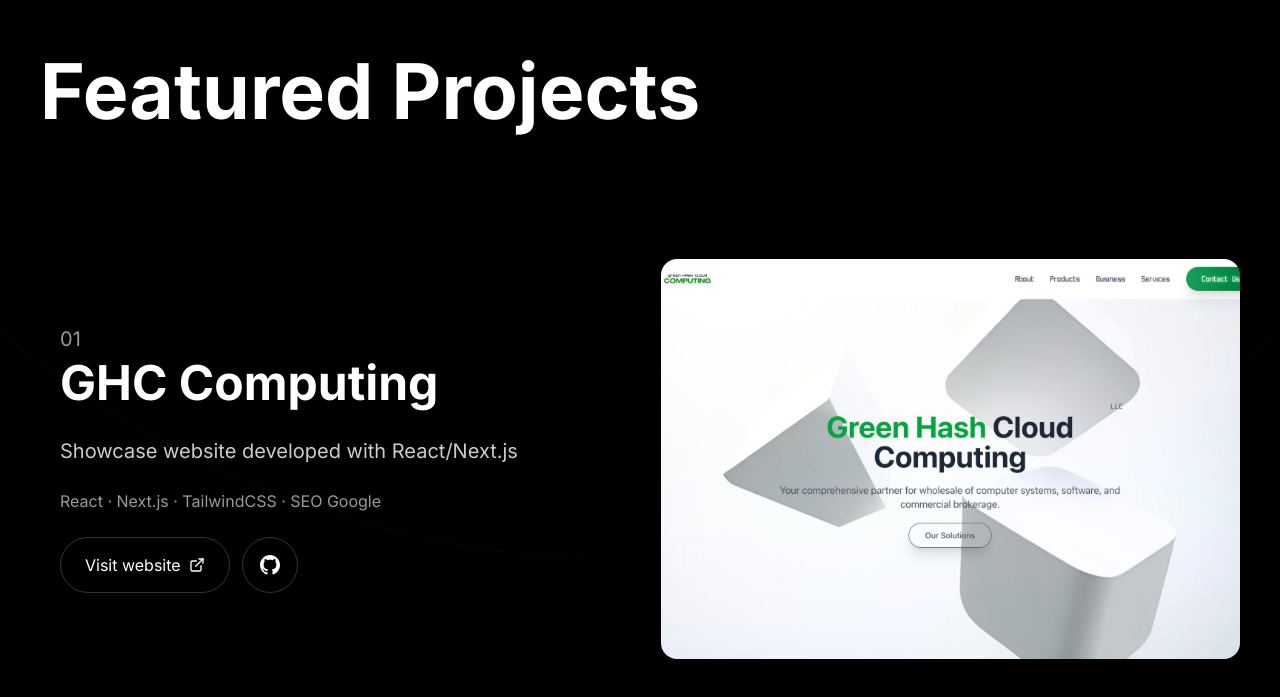
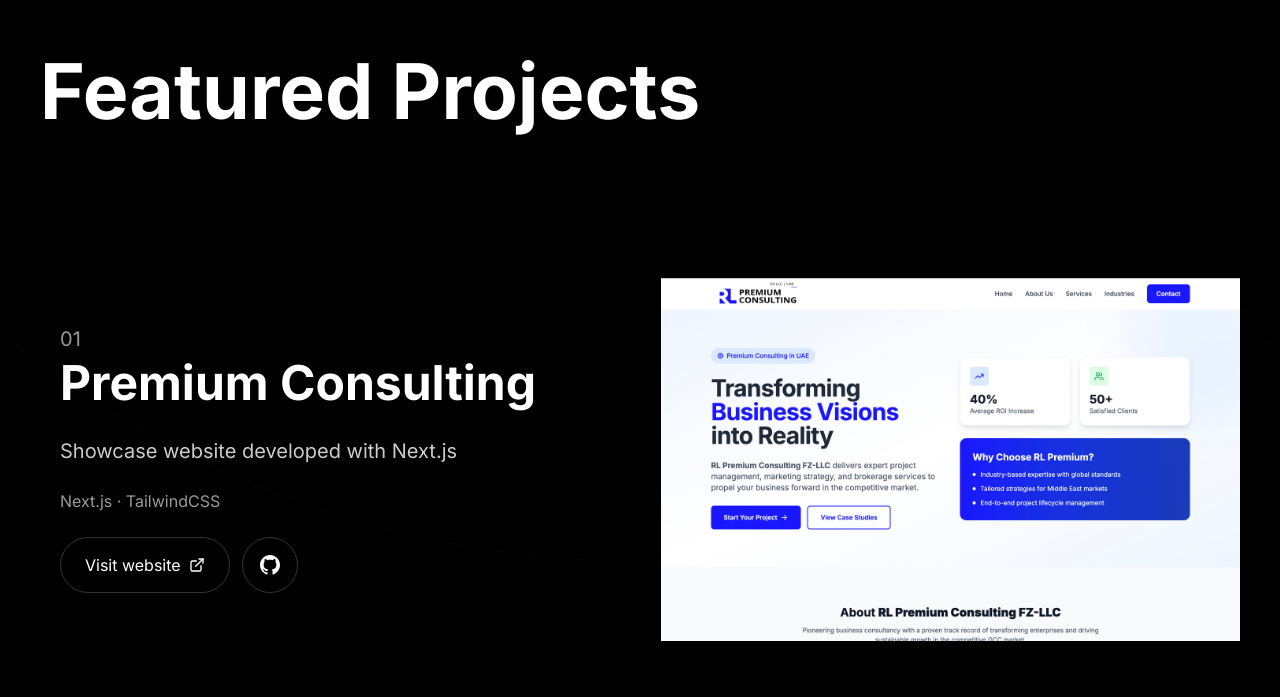
Before and after one commit to douniacodes/portfolio, a Next.js app: page / in a window 1280 px wide. Shown: the part 846-1543 px from the top of the page. Built offline with nearby package versions, Linux system fonts and the light colour scheme.

Commit message:
2 new projects

```diff
--- a/src/app/components/LanguageContext.tsx
+++ b/src/app/components/LanguageContext.tsx
@@ -57,6 +57,12 @@
     projectDouniaBoukrimTitle: "Dounia Boukrim",
     projectDouniaBoukrimDescription: "Personal website developed with Next.js",
     projectDouniaBoukrimTech: "Next.js · React · TailwindCSS · Tally · Stripe",
+    projectPremiumConsultingTitle: "Premium Consulting",
+    projectPremiumConsultingDescription: "Showcase website developed with Next.js",
+    projectPremiumConsultingTech: "Next.js · TailwindCSS",
+    projectSafaaTitle: "Safaa",
+    projectSafaaDescription: "Professional website developed with React",
+    projectSafaaTech: "React · TailwindCSS · GSAP",
     visitSite: "Visit website",
     pageNotFound: "Page Not Found",
     pageNotFoundDescription: "The page you're looking for doesn't exist or has been moved.",
@@ -106,6 +112,12 @@
     projectDouniaBoukrimTitle: "Dounia Boukrim",
     projectDouniaBoukrimDescription: "Site personnel développé avec Next.js",
     projectDouniaBoukrimTech: "Next.js · React · TailwindCSS · Tally · Stripe",
+    projectPremiumConsultingTitle: "Premium Consulting",
+    projectPremiumConsultingDescription: "Site vitrine développé avec Next.js",
+    projectPremiumConsultingTech: "Next.js · TailwindCSS",
+    projectSafaaTitle: "Safaa",
+    projectSafaaDescription: "Site professionnel développé avec React",
+    projectSafaaTech: "React · TailwindCSS · GSAP",
     visitSite: "Visiter le site",
     pageNotFound: "Page Non Trouvée",
     pageNotFoundDescription: "La page que vous recherchez n'existe pas ou a été déplacée.",
@@ -155,6 +167,12 @@
     projectDouniaBoukrimTitle: "Dounia Boukrim",
     projectDouniaBoukrimDescription: "Sitio personal desarrollado con Next.js",
     projectDouniaBoukrimTech: "Next.js · React · TailwindCSS · Tally · Stripe",
+    projectPremiumConsultingTitle: "Premium Consulting",
+    projectPremiumConsultingDescription: "Sitio web desarrollado con Next.js",
+    projectPremiumConsultingTech: "Next.js · TailwindCSS",
+    projectSafaaTitle: "Safaa",
+    projectSafaaDescription: "Sitio profesional desarrollado con React",
+    projectSafaaTech: "React · TailwindCSS · GSAP",
     visitSite: "Visitar sitio",
     pageNotFound: "Página No Encontrada",
     pageNotFoundDescription: "La página que buscas no existe o ha sido movida.",
--- a/src/app/not-found.tsx
+++ b/src/app/not-found.tsx
@@ -7,7 +7,7 @@
 
   return (
     <div className="min-h-screen bg-black text-white flex flex-col items-center justify-center px-6 relative overflow-hidden">
-      {/* Background minimaliste similaire à votre style */}
+      {/* Background minimaliste */}
       <div className="fixed inset-0 pointer-events-none z-0 opacity-10">
         <div className="absolute inset-0 opacity-[3%] bg-[size:50px_50px] bg-[linear-gradient(to_right,white_1px,transparent_1px),linear-gradient(to_bottom,white_1px,transparent_1px)]" />
       </div>
--- a/src/app/page.tsx
+++ b/src/app/page.tsx
@@ -18,6 +18,24 @@
 
   // Projects data
   const projects = [
+    {
+      titleKey: 'projectPremiumConsultingTitle',
+      descriptionKey: 'projectPremiumConsultingDescription',
+      techKey: 'projectPremiumConsultingTech',
+      url: "https://rl-premium-consulting.vercel.app/",
+      github: "https://github.com/douniacodes",
+      color: "from-indigo-800/30 to-blue-700/20",
+      image: "/premiumconsulting-preview.jpg"
+    },
+    {
+      titleKey: 'projectSafaaTitle',
+      descriptionKey: 'projectSafaaDescription',
+      techKey: 'projectSafaaTech',
+      url: "https://safaa-six.vercel.app/",
+      github: "https://github.com/douniacodes",
+      color: "from-indigo-800/30 to-blue-700/20",
+      image: "/safaa-preview.jpg"
+    },
     {
       titleKey: 'projectGhcTitle',
       descriptionKey: 'projectGhcDescription',
@@ -349,7 +367,7 @@
                     <img
                       src={project.image}
                       alt={t(project.titleKey)}
-                      className="w-full h-full object-cover rounded-lg md:rounded-xl"
+                      className="w-full h-full object-contain bg-black rounded-lg md:rounded-xl"
                       loading="lazy"
                     />
                   </div>
--- /dev/null
+++ b/types.d.ts
@@ -0,0 +1,4 @@
+declare module '*.css' {
+  const content: { [className: string]: string };
+  export default content;
+}
```
Also changed, not shown: public/premiumconsulting-preview.jpg (added), public/safaa-preview.jpg (added).
